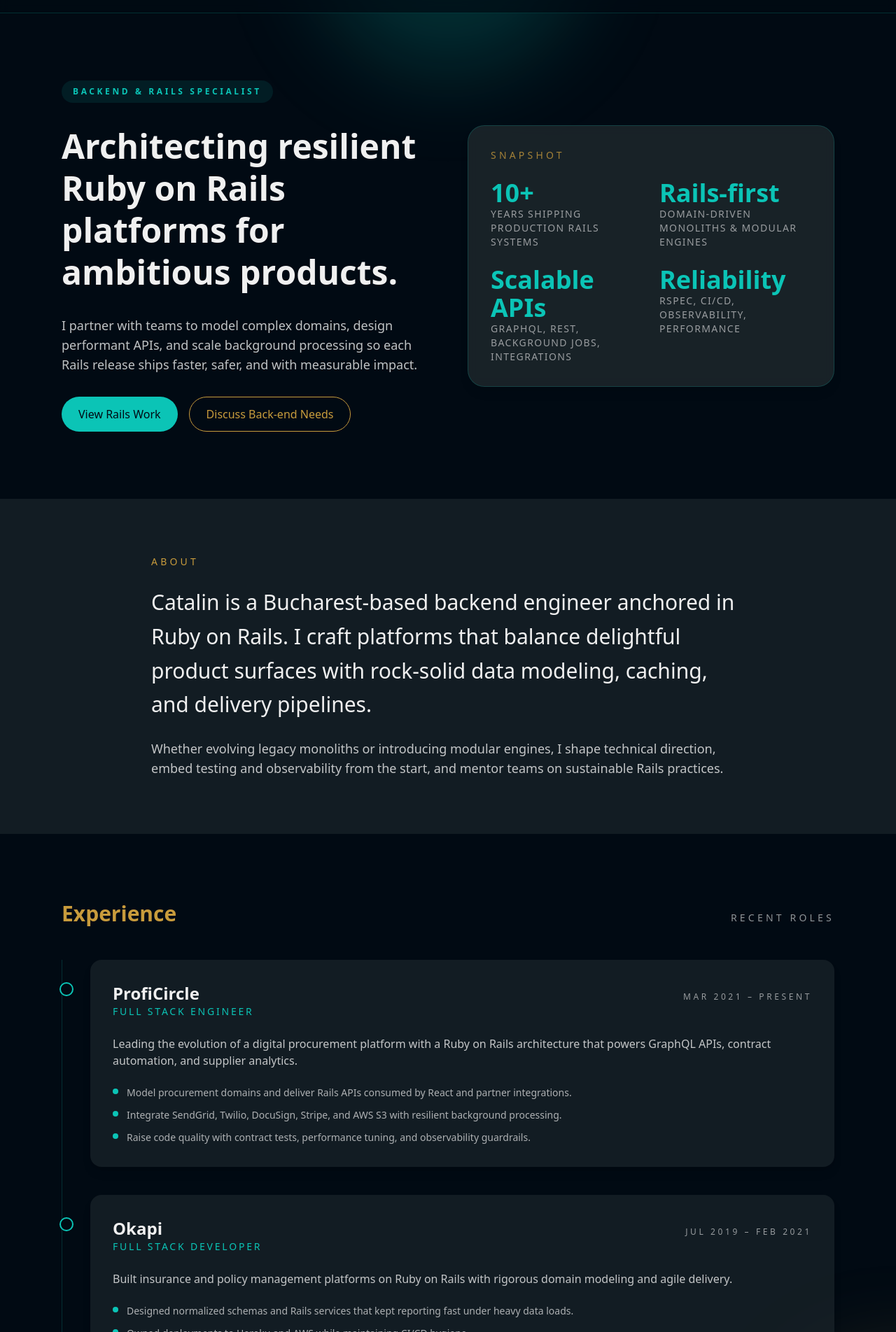
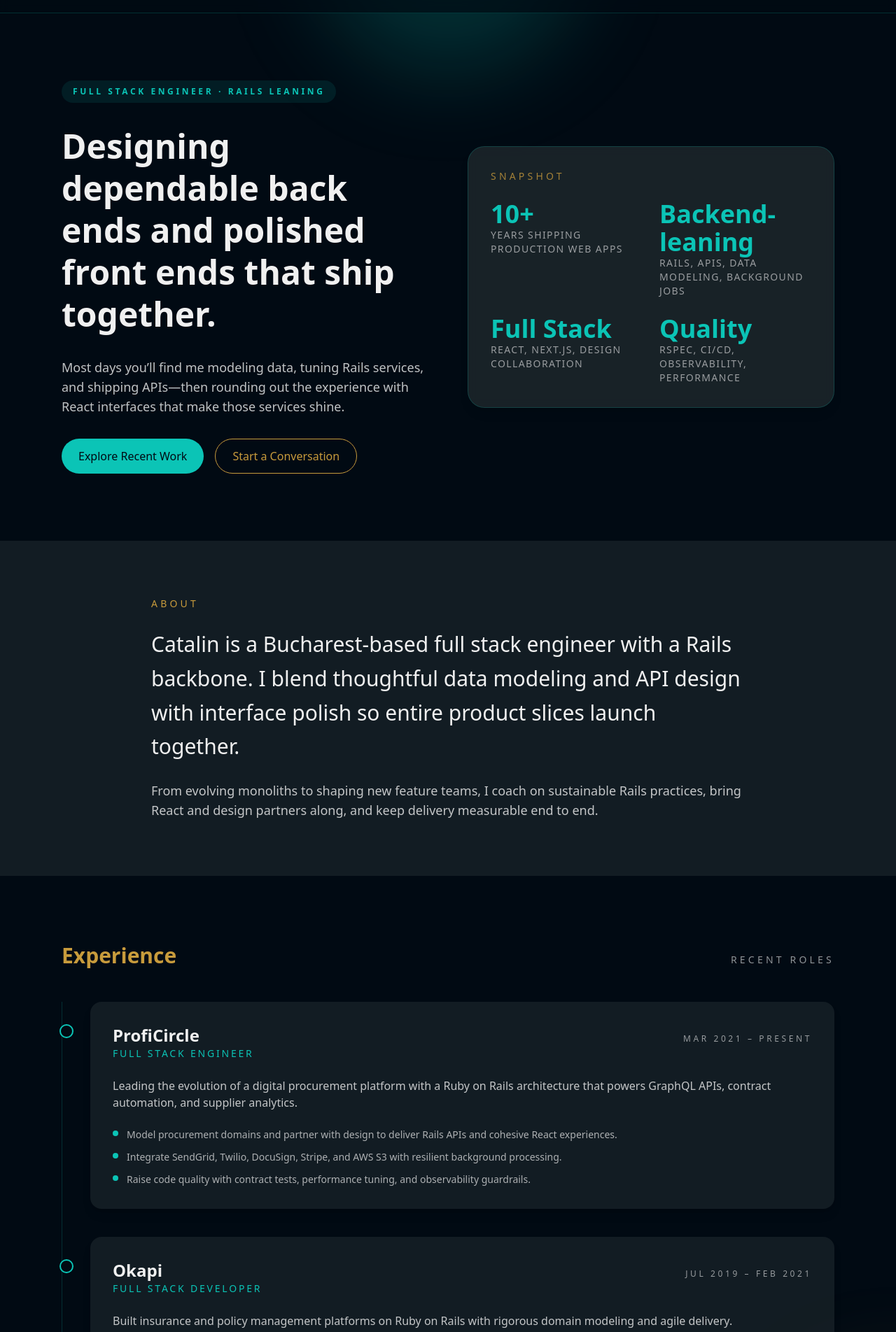
Before and after one commit to catalinstanciu92/portfolio, a React (Vite) app: page / in a window 1280 px wide. Shown: the part 56-1960 px from the top of the page at 70% size. Built offline with nearby package versions, Linux system fonts and the light colour scheme.

Commit message:
changes about me

```diff
--- a/src/App.tsx
+++ b/src/App.tsx
@@ -6,7 +6,7 @@ const experience = [
     summary:
       "Leading the evolution of a digital procurement platform with a Ruby on Rails architecture that powers GraphQL APIs, contract automation, and supplier analytics.",
     highlights: [
-      "Model procurement domains and deliver Rails APIs consumed by React and partner integrations.",
+      "Model procurement domains and partner with design to deliver Rails APIs and cohesive React experiences.",
       "Integrate SendGrid, Twilio, DocuSign, Stripe, and AWS S3 with resilient background processing.",
       "Raise code quality with contract tests, performance tuning, and observability guardrails.",
     ],
@@ -18,7 +18,7 @@ const experience = [
     summary:
       "Built insurance and policy management platforms on Ruby on Rails with rigorous domain modeling and agile delivery.",
     highlights: [
-      "Designed normalized schemas and Rails services that kept reporting fast under heavy data loads.",
+      "Designed normalized schemas and Rails services while tuning dashboards and UX flows to stay responsive under heavy data loads.",
       "Owned deployments to Heroku and AWS while maintaining CI/CD hygiene.",
       "Partnered with stakeholders to translate compliance-heavy stories into automated Rails workflows.",
     ],
@@ -41,28 +41,28 @@ const projects = [
   {
     name: "ProfiCircle Platform",
     description:
-      "Fit-out procurement platform powered by a Rails monolith orchestrating GraphQL APIs, contract workflows, and supplier matching.",
+      "Fit-out procurement platform where a Rails monolith orchestrates GraphQL APIs, contract workflows, and the React dashboards teams rely on daily.",
     url: "https://app.proficircle.com",
     stack: ["React", "GraphQL", "Ruby on Rails", "PostgreSQL", "AWS"],
   },
   {
     name: "PlanHero",
     description:
-      "Scheduling suite where a Ruby on Rails core coordinates complex recurring events, billing, and notification pipelines.",
+      "Scheduling suite pairing a Ruby on Rails core for events, billing, and notifications with collaborative calendar experiences.",
     url: "https://app.planhero.com/signup",
     stack: ["Ruby on Rails", "JavaScript", "Heroku", "Amazon S3"],
   },
   {
     name: "Practice Zebra",
     description:
-      "Dental marketing analytics portal driven by Rails services delivering real-time dashboards and automated content workflows.",
+      "Dental marketing analytics portal driven by Rails services delivering real-time dashboards and automated campaigns through a responsive UI.",
     url: "https://practicezebra.com",
     stack: ["Ruby on Rails", "PostgreSQL", "C3.js", "Responsive UI"],
   },
 ];
 
 const skills = {
-  core: ["Ruby on Rails", "Ruby", "PostgreSQL", "GraphQL", "React", "Next.js", "TypeScript"],
+  core: ["Ruby on Rails", "React", "TypeScript", "GraphQL", "PostgreSQL", "Next.js", "Ruby"],
   tooling: ["Sidekiq", "RSpec", "AWS", "Stripe", "Twilio", "OpenAI", "Apollo Client"]
 };
 
@@ -95,26 +95,26 @@ function App() {
           <section id="hero" className="mx-auto flex max-w-6xl flex-col gap-14 px-6 pb-24 pt-24 md:flex-row md:items-center">
             <div className="flex-1 space-y-8">
               <span className="inline-flex items-center gap-2 rounded-full bg-primary_accent/10 px-4 py-2 text-xs font-semibold uppercase tracking-[0.3em] text-primary_accent">
-                Backend & Rails Specialist
+                Full Stack Engineer · Rails Leaning
               </span>
               <h1 className="text-4xl font-semibold leading-tight md:text-5xl">
-                Architecting resilient Ruby on Rails platforms for ambitious products.
+                Designing dependable back ends and polished front ends that ship together.
               </h1>
               <p className="max-w-xl text-lg text-text_headings/80">
-                I partner with teams to model complex domains, design performant APIs, and scale background processing so each Rails release ships faster, safer, and with measurable impact.
+                Most days you’ll find me modeling data, tuning Rails services, and shipping APIs—then rounding out the experience with React interfaces that make those services shine.
               </p>
               <div className="flex flex-wrap gap-4">
                 <a
                   href="#projects"
                   className="inline-flex items-center gap-2 rounded-full bg-primary_accent px-6 py-3 text-background transition hover:bg-primary_accent/80"
                 >
-                  View Rails Work
+                  Explore Recent Work
                 </a>
                 <a
                   href="mailto:catalinstanciu@live.com"
                   className="inline-flex items-center gap-2 rounded-full border border-secondary_accent px-6 py-3 text-secondary_accent transition hover:bg-secondary_accent/10"
                 >
-                  Discuss Back-end Needs
+                  Start a Conversation
                 </a>
               </div>
             </div>
@@ -124,18 +124,18 @@ function App() {
                 <div className="grid gap-6 md:grid-cols-2">
                   <div>
                     <p className="text-4xl font-semibold text-primary_accent">10+</p>
-                    <p className="text-sm uppercase tracking-widest text-text_headings/60">Years shipping production Rails systems</p>
+                    <p className="text-sm uppercase tracking-widest text-text_headings/60">Years shipping production web apps</p>
                   </div>
                   <div>
-                    <p className="text-4xl font-semibold text-primary_accent">Rails-first</p>
-                    <p className="text-sm uppercase tracking-widest text-text_headings/60">Domain-driven monoliths & modular engines</p>
+                    <p className="text-4xl font-semibold text-primary_accent">Backend-leaning</p>
+                    <p className="text-sm uppercase tracking-widest text-text_headings/60">Rails, APIs, data modeling, background jobs</p>
                   </div>
                   <div>
-                    <p className="text-4xl font-semibold text-primary_accent">Scalable APIs</p>
-                    <p className="text-sm uppercase tracking-widest text-text_headings/60">GraphQL, REST, background jobs, integrations</p>
+                    <p className="text-4xl font-semibold text-primary_accent">Full Stack</p>
+                    <p className="text-sm uppercase tracking-widest text-text_headings/60">React, Next.js, design collaboration</p>
                   </div>
                   <div>
-                    <p className="text-4xl font-semibold text-primary_accent">Reliability</p>
+                    <p className="text-4xl font-semibold text-primary_accent">Quality</p>
                     <p className="text-sm uppercase tracking-widest text-text_headings/60">RSpec, CI/CD, observability, performance</p>
                   </div>
                 </div>
@@ -147,10 +147,10 @@ function App() {
             <div className="mx-auto max-w-4xl px-6 text-center md:text-left">
               <h2 className="text-sm uppercase tracking-[0.3em] text-secondary_accent">About</h2>
               <p className="mt-6 text-3xl font-light leading-relaxed text-text_headings">
-                Catalin is a Bucharest-based backend engineer anchored in Ruby on Rails. I craft platforms that balance delightful product surfaces with rock-solid data modeling, caching, and delivery pipelines.
+                Catalin is a Bucharest-based full stack engineer with a Rails backbone. I blend thoughtful data modeling and API design with interface polish so entire product slices launch together.
               </p>
               <p className="mt-6 text-lg text-text_headings/80">
-                Whether evolving legacy monoliths or introducing modular engines, I shape technical direction, embed testing and observability from the start, and mentor teams on sustainable Rails practices.
+                From evolving monoliths to shaping new feature teams, I coach on sustainable Rails practices, bring React and design partners along, and keep delivery measurable end to end.
               </p>
             </div>
           </section>
@@ -188,9 +188,9 @@ function App() {
           <section id="skills" className="bg-panels_cards/40 py-20">
             <div className="mx-auto flex max-w-5xl flex-col gap-10 px-6 md:flex-row">
               <div className="flex-1">
-                <h2 className="text-3xl font-semibold text-secondary_accent">Rails Toolkit</h2>
+                <h2 className="text-3xl font-semibold text-secondary_accent">Toolkit</h2>
                 <p className="mt-4 text-text_headings/80">
-                  Opinionated about clean Rails architecture, efficient SQL, and the background workers, queues, and observability that keep product teams confident as they scale.
+                  Opinionated about clean Rails architecture, efficient SQL, and the React patterns, design systems, and background queues that keep product teams shipping with confidence.
                 </p>
               </div>
               <div className="flex flex-1 flex-col gap-6">
@@ -257,9 +257,9 @@ function App() {
 
           <section id="contact" className="bg-panels_cards/50 py-24">
             <div className="mx-auto max-w-4xl px-6 text-center">
-              <h2 className="text-3xl font-semibold text-secondary_accent">Let’s scale your Rails platform.</h2>
+              <h2 className="text-3xl font-semibold text-secondary_accent">Let’s ship the next release together.</h2>
               <p className="mt-6 text-lg text-text_headings/80">
-                Open to collaborations, freelance engagements, or full-time opportunities focused on backend architecture, migrations, and delivery pipelines.
+                Available for collaborations, freelance engagements, or full-time roles where a Rails-leaning full stack partner can accelerate delivery end to end.
               </p>
               <div className="mt-10 flex flex-wrap justify-center gap-4">
                 <a
```
